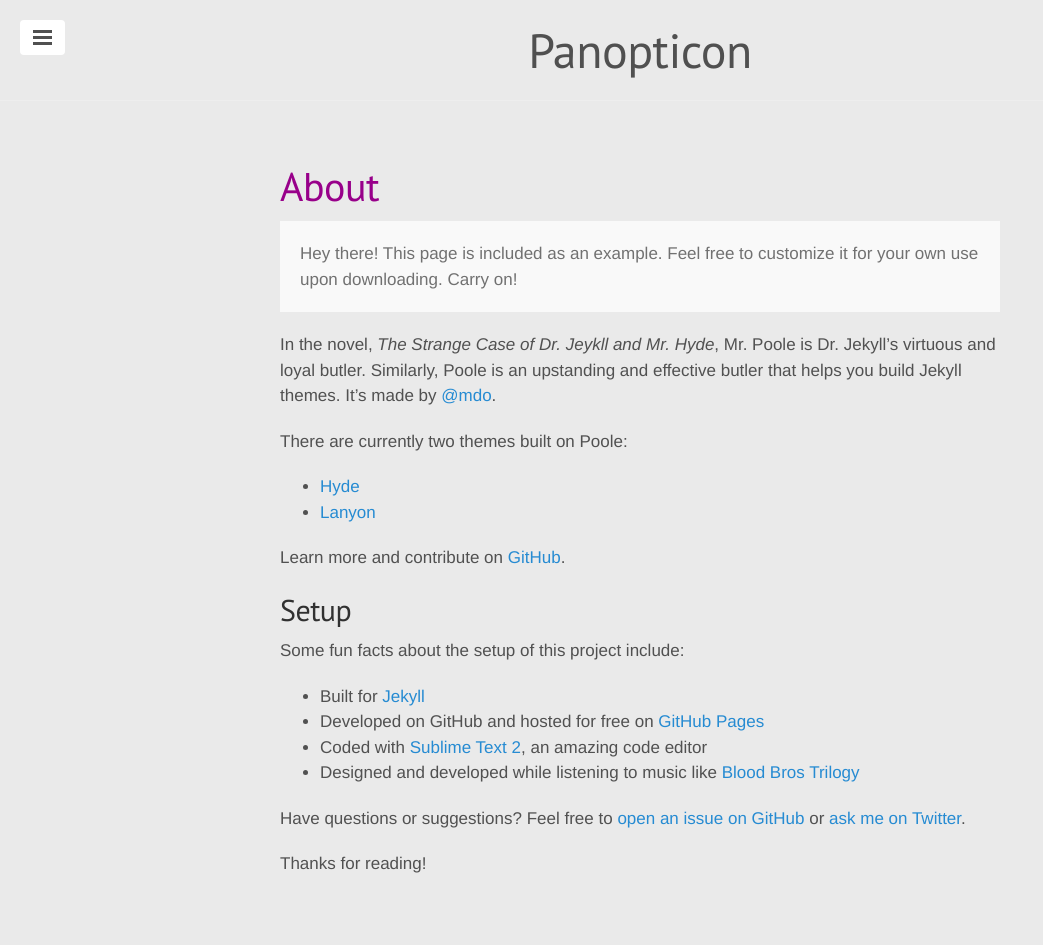
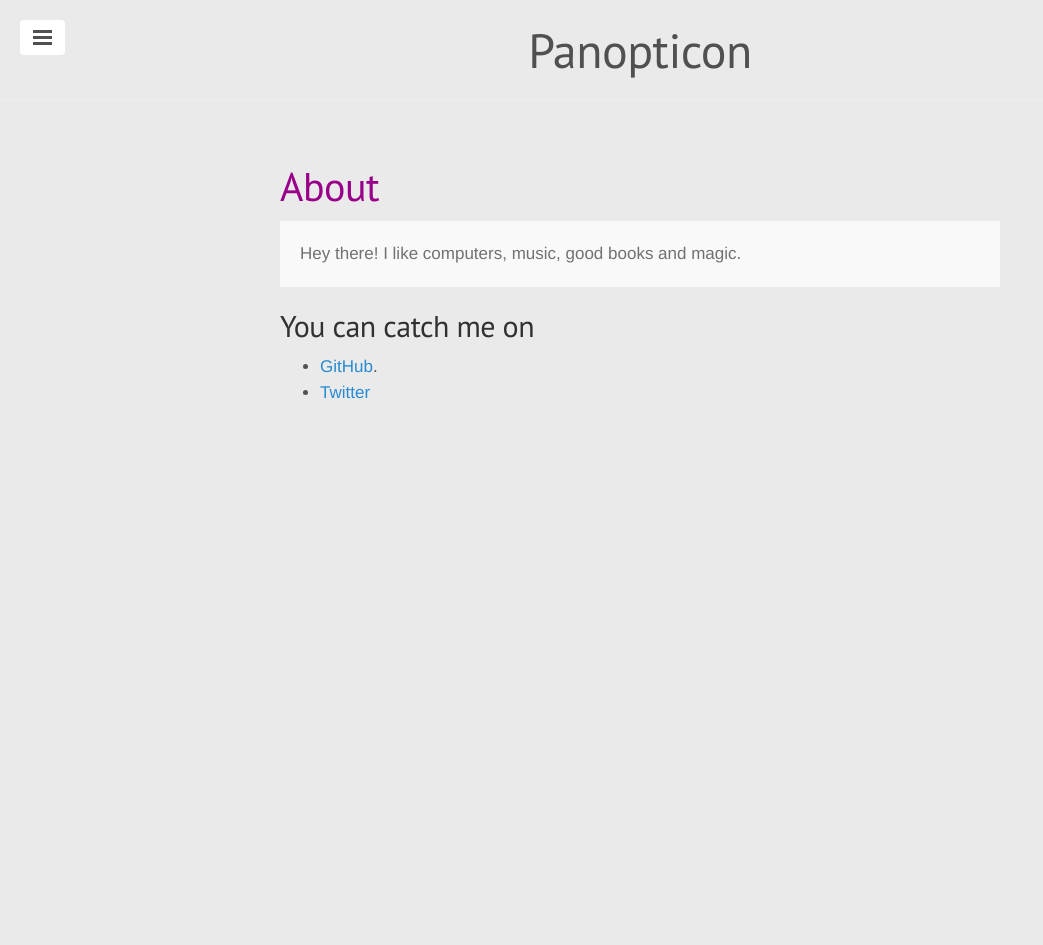
Before and after one commit to Ghatage/ghatage.github.io, a Jekyll site: the page built from about.md, in a window 1280 px wide. Shown: the whole page, without its empty margins (0-1043 px from the left). Built offline with Jekyll 4.4.1, drawn with Linux system fonts in a browser that asks for light colours; Markdown is read by kramdown in place of the engine named in the settings; after the commit the page ends 900 px from its top, so only the background shows below that.

Commit message:
Update about.md

```diff
--- a/about.md
+++ b/about.md
@@ -4,27 +4,10 @@ title: About
 ---
 
 <p class="message">
-  Hey there! This page is included as an example. Feel free to customize it for your own use upon downloading. Carry on!
+  Hey there! I like computers, music, good books and magic.
 </p>
 
-In the novel, *The Strange Case of Dr. Jeykll and Mr. Hyde*, Mr. Poole is Dr. Jekyll's virtuous and loyal butler. Similarly, Poole is an upstanding and effective butler that helps you build Jekyll themes. It's made by [@mdo](https://twitter.com/mdo).
+## You can catch me on
 
-There are currently two themes built on Poole:
-
-* [Hyde](http://hyde.getpoole.com)
-* [Lanyon](http://lanyon.getpoole.com)
-
-Learn more and contribute on [GitHub](https://github.com/poole).
-
-## Setup
-
-Some fun facts about the setup of this project include:
-
-* Built for [Jekyll](http://jekyllrb.com)
-* Developed on GitHub and hosted for free on [GitHub Pages](https://pages.github.com)
-* Coded with [Sublime Text 2](http://sublimetext.com), an amazing code editor
-* Designed and developed while listening to music like [Blood Bros Trilogy](https://soundcloud.com/maddecent/sets/blood-bros-series)
-
-Have questions or suggestions? Feel free to [open an issue on GitHub](https://github.com/poole/issues/new) or [ask me on Twitter](https://twitter.com/mdo).
-
-Thanks for reading!
+* [GitHub](https://github.com/Ghatage/).
+* [Twitter](http://twitter.com/ghatageanup)
```
